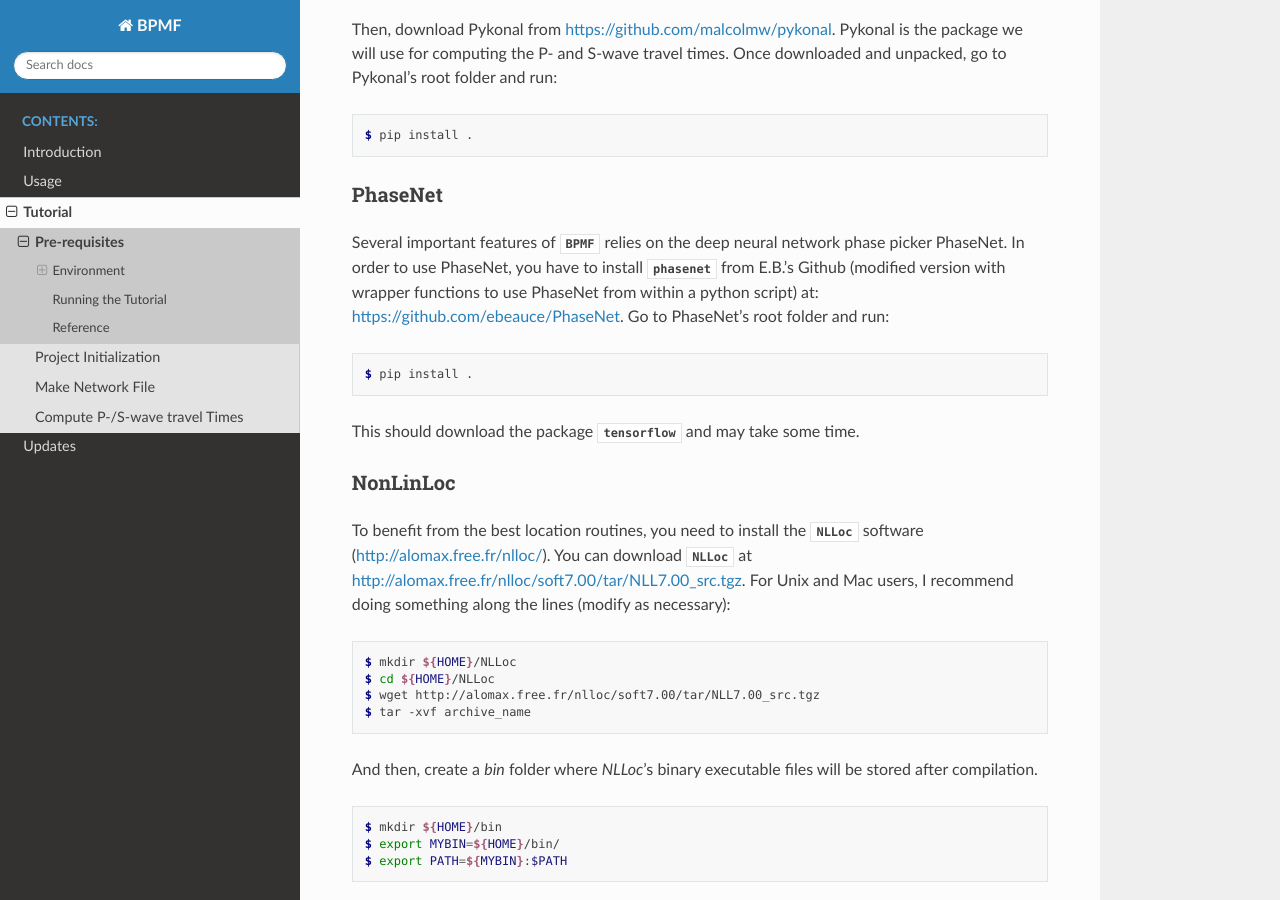
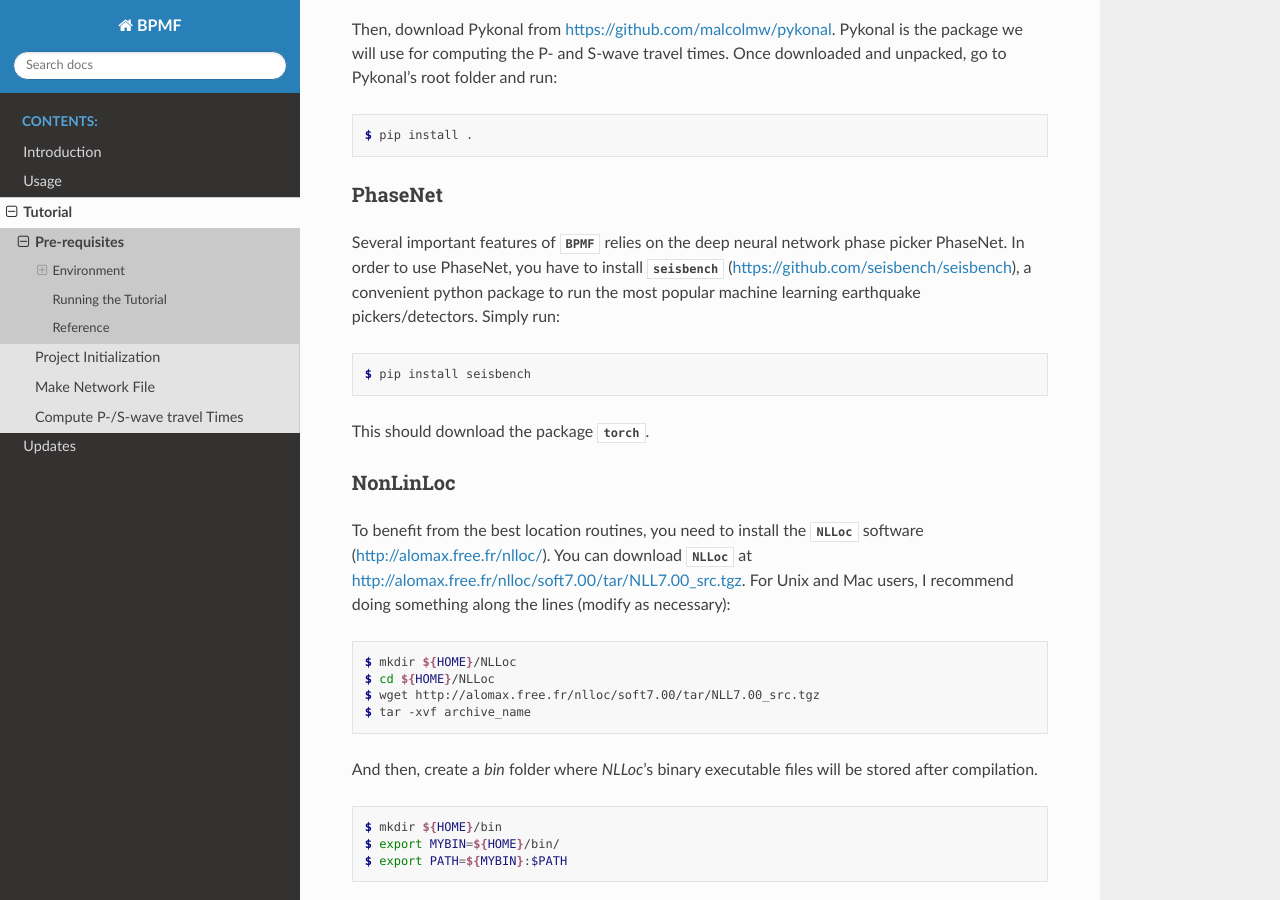
Before and after one commit to ebeauce/Seismic_BPMF, a Sphinx documentation site: the page built from source/tutorial/general.rst, in a window 1280 px wide and 900 px high, scrolled down 1634 px. Built offline with Sphinx 7.4.7 and the Read the Docs theme 2.0.0, drawn with Linux system fonts in a browser that asks for light colours; pages that are not in the unit, such as notebooks, are missing from menus.

Commit message:
Updated documentation with seisbench instead of tensorflow

```diff
--- a/source/tutorial/general.rst
+++ b/source/tutorial/general.rst
@@ -90,13 +90,13 @@
 PhaseNet
 ^^^^^^^^
 
-Several important features of :py:data:`BPMF` relies on the deep neural network phase picker PhaseNet. In order to use PhaseNet, you have to install :py:data:`phasenet` from E.B.'s Github (modified version with wrapper functions to use PhaseNet from within a python script) at: `https://github.com/ebeauce/PhaseNet <https://github.com/ebeauce/PhaseNet>`_. Go to PhaseNet's root folder and run:
+Several important features of :py:data:`BPMF` relies on the deep neural network phase picker PhaseNet. In order to use PhaseNet, you have to install :py:data:`seisbench` (`https://github.com/seisbench/seisbench <https://github.com/seisbench/seisbench>`_), a convenient python package to run the most popular machine learning earthquake pickers/detectors. Simply run:
 
 .. code-block:: console
 
-    $ pip install .
+    $ pip install seisbench
 
-This should download the package :py:data:`tensorflow` and may take some time.
+This should download the package :py:data:`torch`.
 
 NonLinLoc
 ^^^^^^^^^
```
Also changed, not shown: 5 other files.
